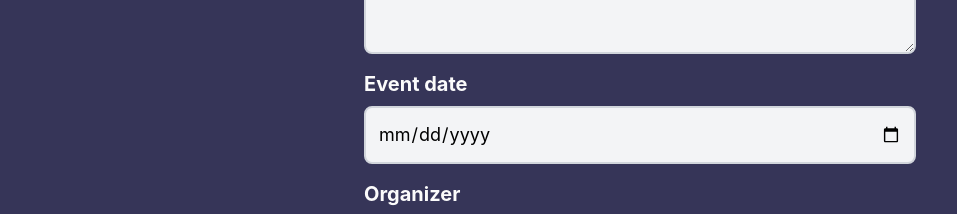
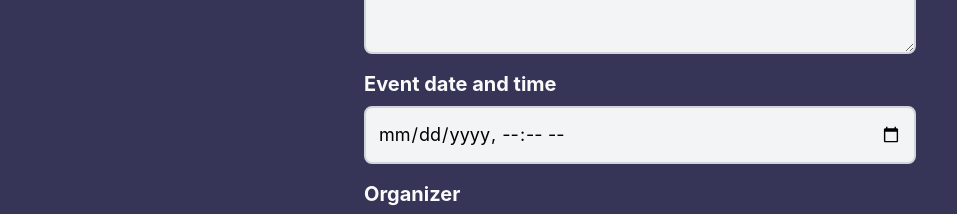
Before and after one commit to YuraShum/Events-Registration, a React (Create React App) app in the folder client/: page /events/create in a window 1280 px wide. Shown: the part 374-588 px from the top of the page, without its empty margins (0-957 px from the left). Built offline with nearby package versions, Linux system fonts and the light colour scheme.

Commit message:
small change with source

```diff
--- a/client/src/components/NewEventForm.jsx
+++ b/client/src/components/NewEventForm.jsx
@@ -7,10 +7,22 @@ const NewEventForm = () => {
         reset,
         register,
         handleSubmit,
-        formState: { errors }
+        formState: { errors },
+        setError
     } = useForm()
 
     const navigate = useNavigate()
+    const now = new Date().toISOString().slice(0, 16);
+
+    const validateDateTime = (value) => {
+        const inputDate = new Date(value).getTime();
+        const currentDate = new Date().getTime();
+
+        if (inputDate < currentDate) {
+            return 'The date and time cannot be earlier than the current moment.';
+        }
+        return true;
+    };
 
     const handleCancelForm = () => {
         reset()
@@ -18,9 +30,14 @@ const NewEventForm = () => {
 
     const submiteNewEvent = async (values) => {
         console.log(values)
-        const {response, error} = await eventApi.createNewEvent(values)
+        const dateTimeError = validateDateTime(values.eventDate);
+        if (dateTimeError !== true) {
+            setError('eventDate', { type: 'manual', message: dateTimeError });
+            return;
+        }
+        const { response, error } = await eventApi.createNewEvent(values)
 
-        if(response){
+        if (response) {
             reset()
             navigate("/events");
             toast.success(`Successfully created`)
@@ -31,9 +48,11 @@ const NewEventForm = () => {
         }
     }
 
+
+
     return (
         <form
-        onSubmit={handleSubmit(submiteNewEvent)}
+            onSubmit={handleSubmit(submiteNewEvent)}
             className='flex flex-col gap-4 p-6 max-w-[600px] w-full text-custom'>
             <div className='flex flex-col gap-2'>
                 <label className='text-lg md:text-xl font-bold'>Title</label>
@@ -57,14 +76,15 @@ const NewEventForm = () => {
                 )}
             </div>
             <div className='flex flex-col gap-2'>
-                <label className='text-lg md:text-xl font-bold'>Event date</label>
+                <label className='text-lg md:text-xl font-bold'>Event date and time</label>
                 <input
-                    type="date"
-                    placeholder='Enter event date here'
-                    {...register("eventData", { required: true })}
+                    type="datetime-local"
+                    placeholder='Enter event date and time here'
+                    {...register("eventDate", { required: true })}
+                    min={now}
                     className="bg-gray-100 p-3 text-sm md:text-lg border-gray-300 border-2 rounded-lg text-black" />
-                {errors.eventData && (
-                    <p className="text-red-500 text-sm -mt-1 pl-3">Дата обов'язкова.</p>
+                {errors.eventDate && (
+                    <p className="text-red-500 text-sm -mt-1 pl-3">{errors.eventDate.message}</p>
                 )}
             </div>
             <div className='flex flex-col gap-2'>
@@ -80,8 +100,8 @@ const NewEventForm = () => {
             </div>
             <div className='flex items-center justify-between'>
                 <button
-                onClick={handleCancelForm}
-                className='text-lg md:text-lg py-1 px-2 border-2 border-gray-300 rounded-lg cursor-pointer duration-500 hover:translate-y-[-2px]'>
+                    onClick={handleCancelForm}
+                    className='text-lg md:text-lg py-1 px-2 border-2 border-gray-300 rounded-lg cursor-pointer duration-500 hover:translate-y-[-2px]'>
                     Cancel
                 </button>
                 <button
--- a/client/src/components/ui/EventItem.jsx
+++ b/client/src/components/ui/EventItem.jsx
@@ -17,7 +17,7 @@ const EventItem = ({ event }) => {
             </div>
             <div className='flex flex-col gap-1'>
                 <p className='text-sm'>{event.description}</p>
-                <p className='opacity-75 text-sm'>{readableTime(event.eventData)}</p>
+                <p className='opacity-75 text-sm'>{readableTime(event.eventDate)}</p>
             </div>
             <div className='flex justify-between items-center'>
                 <a
--- a/client/src/components/ui/ListenerItem.jsx
+++ b/client/src/components/ui/ListenerItem.jsx
@@ -1,7 +1,12 @@
 import React, { useState } from 'react'
-import getSourceColor from '../../utils/utils'
+import { useParams } from 'react-router-dom'
+import { getSourceColor } from '../../utils/utils'
 
 const ListenerItem = ({ listener }) => {
+
+    const {eventId} = useParams()
+    const eventSource = listener.eventSources.filter(item => item.eventId?._id == eventId)
+
 
     return (
         <div className='flex flex-col gap-2 border-gray-400 border-2 p-4 rounded-lg'>
@@ -12,8 +17,8 @@ const ListenerItem = ({ listener }) => {
             <span className='text-sm'>where did you find out about the event:</span>
             <p
             className='w-fit py-1 px-2 rounded-lg'
-            style={{backgroundColor: getSourceColor(listener.source)}}
-            >{listener.source}</p>
+            style={{backgroundColor: getSourceColor(eventSource[0].source)}}
+            >{eventSource[0].source}</p>
 
         </div>
     )
--- a/client/src/pages/EventRegister.jsx
+++ b/client/src/pages/EventRegister.jsx
@@ -29,7 +29,6 @@ const EventRegister = () => {
             <ReturnLink/>
             <div className='flex justify-center'>
                 <RegisterForm/>
-
             </div>
         </div>
     )
--- a/client/src/utils/utils.js
+++ b/client/src/utils/utils.js
@@ -14,7 +14,7 @@ export const readableTime = (time) => {
     return `${reableDate}, ${readableTime}`
 };
 
-export default function getSourceColor(source) {
+export function getSourceColor(source) {
     switch (source) {
         case 'Social media':
             return '#1DA1F2';
```
